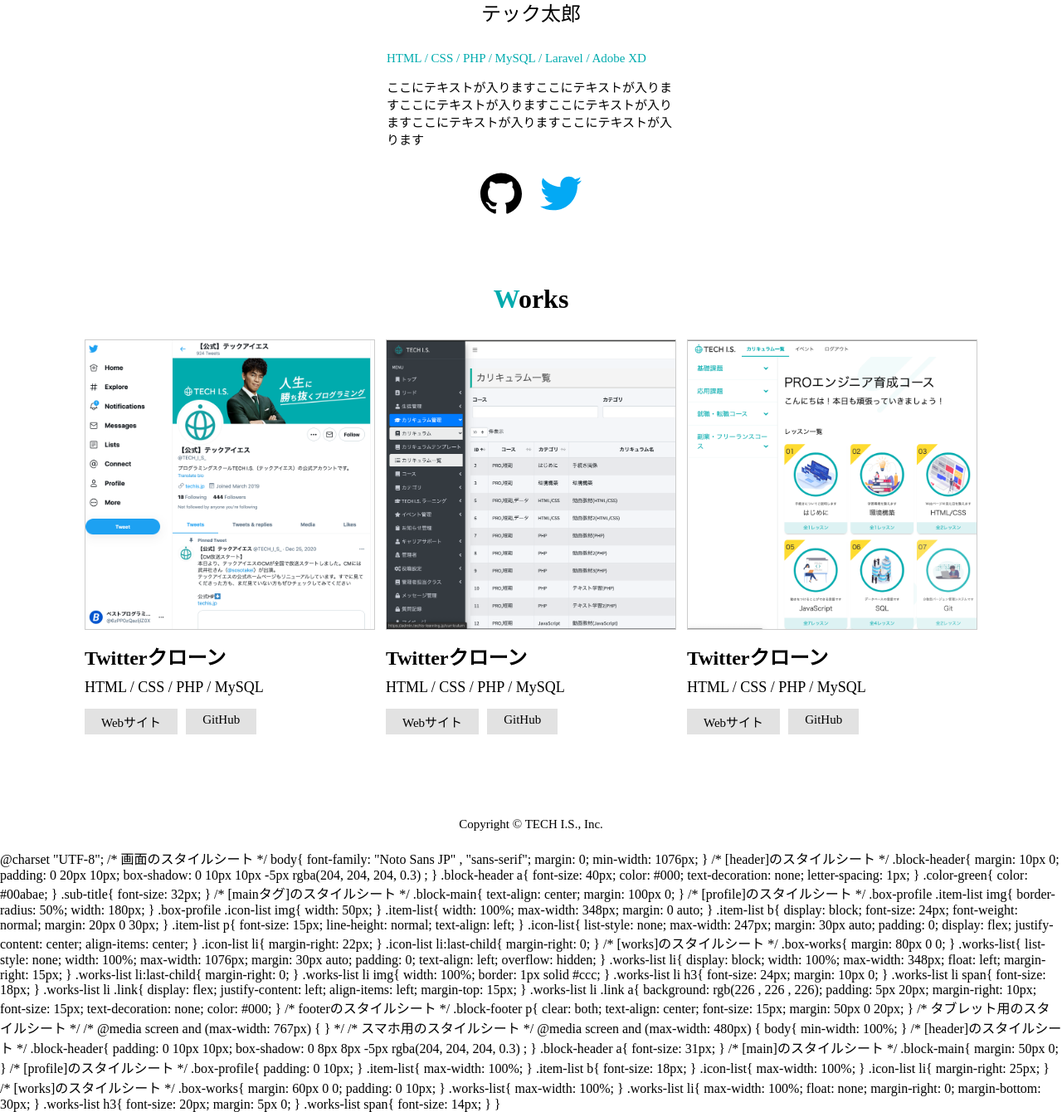
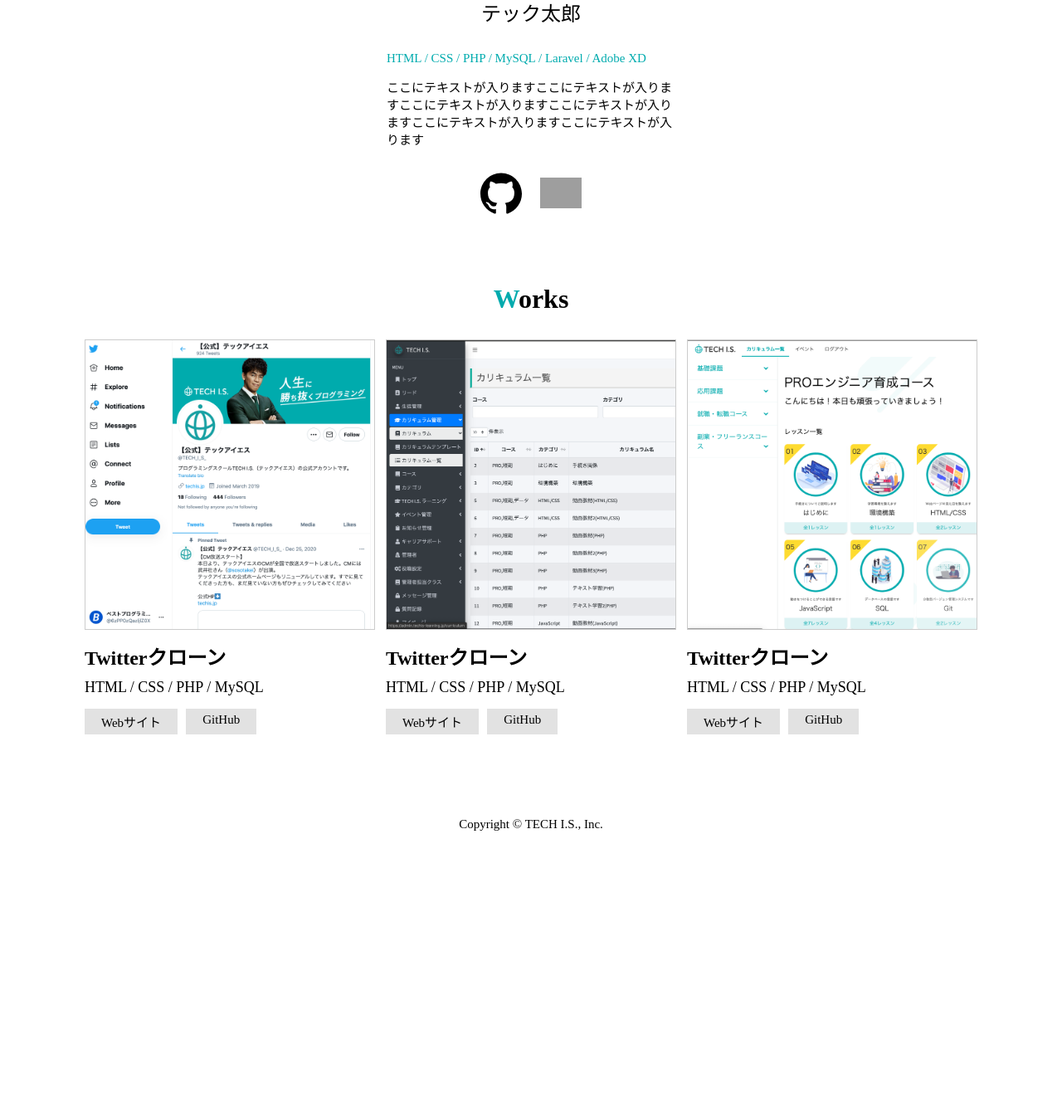
Before and after one commit to sora0606/PortfolioSanple, a PHP site: page /index.php in a window 1280 px wide. Shown: the part 438-1778 px from the top of the page at 83% size. After the commit the page ends 1439 px from the top, so only its background shows below. Run offline with PHP 8.4, Linux system fonts and the light colour scheme; grey boxes are pictures that could not be loaded.

Commit message:
パスの変更

```diff
--- a/index.html
+++ b/index.html
@@ -12,7 +12,7 @@
     <!-- このサイトは何か説明する場所 -->
     <meta name="description" content="テック太郎の自己紹介">
     <title>PORTFOLIO</title>
-    <link rel="stylesheet" href="/portfolio/style.css">
+    <link rel="stylesheet" href="/style.css">
 </head>
 
 <body>
@@ -43,7 +43,7 @@
                 <span class="color-green">P</span>rofile
             </h2>
             <div class="item-list">
-                <img src="/portfolio/img/IMG_2852.JPG" alt="プロフィール">
+                <img src="/img/IMG_2852.JPG" alt="プロフィール">
                 <b>テック太郎</b>
                 <p class="color-green">HTML / CSS / PHP / MySQL / Laravel / Adobe XD</p>
                 <p>ここにテキストが入りますここにテキストが入りますここにテキストが入りますここにテキストが入りますここにテキストが入りますここにテキストが入ります</p>
@@ -51,12 +51,12 @@
             <ul class="icon-list">
                 <li>
                     <a href="">
-                        <img src="/portfolio/img/github.svg" alt="GitHub">
+                        <img src="/img/github.svg" alt="GitHub">
                     </a>
                 </li>
                 <li>
                     <a href="">
-                        <img src="/portfolio//img/twitter.svg" alt="Twitter">
+                        <img src="//img/twitter.svg" alt="Twitter">
                     </a>
                 </li>
             </ul>
@@ -71,7 +71,7 @@
 
             <ul     class="works-list">
                 <li>
-                    <img src="/portfolio/img/work_1.png" alt="Twitterクローンの画像">
+                    <img src="/img/work_1.png" alt="Twitterクローンの画像">
                     <h3>Twitterクローン</h3>
                     <span>HTML / CSS / PHP / MySQL </span>
                     <div class="link">
@@ -80,7 +80,7 @@
                     </div>
                 </li>
                 <li>
-                    <img src="/portfolio/img/work_2.png" alt="Twitterクローンの画像">
+                    <img src="/img/work_2.png" alt="Twitterクローンの画像">
                     <h3>Twitterクローン</h3>
                     <span>HTML / CSS / PHP / MySQL </span>
                     <div class="link">
@@ -89,7 +89,7 @@
                     </div>
                 </li>
                 <li>
-                    <img src="/portfolio/img/work_3.png" alt="Twitterクローンの画像">
+                    <img src="/img/work_3.png" alt="Twitterクローンの画像">
                     <h3>Twitterクローン</h3>
                     <span>HTML / CSS / PHP / MySQL </span>
                     <div class="link">
--- a/index.php
+++ b/index.php
@@ -1,4 +1,3 @@
 <?php
     include_once("index.html");
-    include_once("style.css");
 ?>
```
